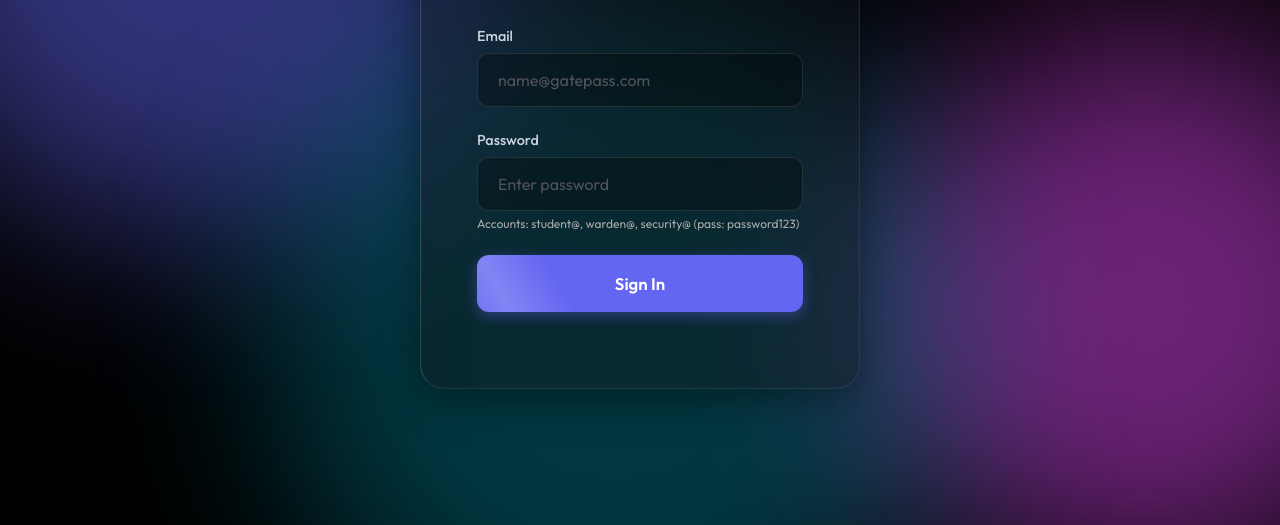
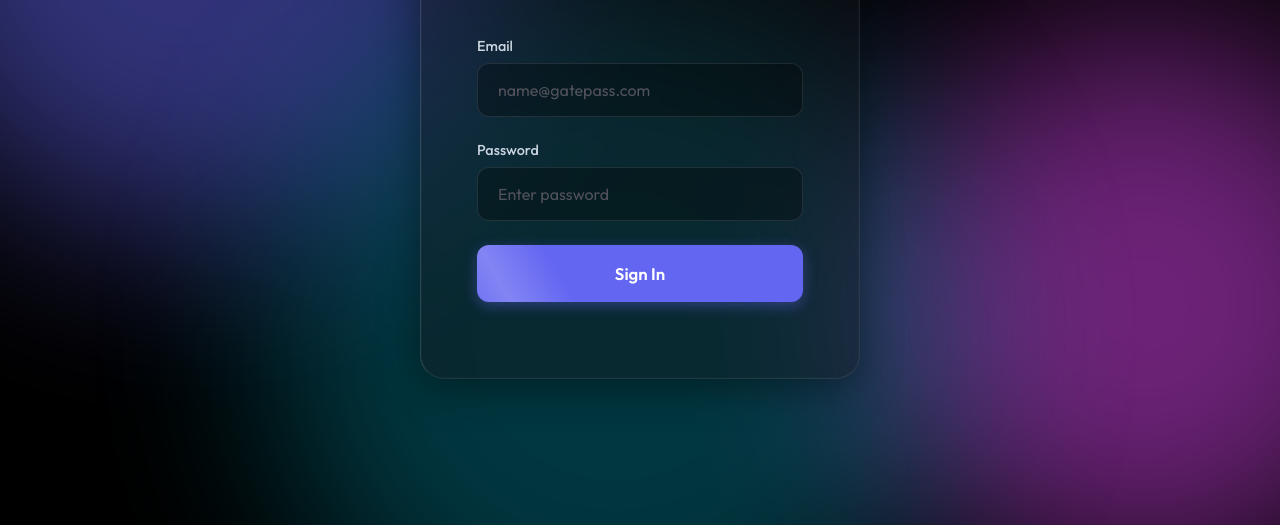
Before and after one commit to aaron10roy-stack/gate-pass, a website: page public/index.html in a window 1280 px wide. Shown: the part 275-800 px from the top of the page. Drawn offline with Linux system fonts and the light colour scheme.

Commit message:
Update index.html

```diff
--- a/public/index.html
+++ b/public/index.html
@@ -35,7 +35,7 @@
                     <div class="input-group">
                         <label>Password</label>
                         <input type="password" id="password" required placeholder="Enter password">
-                        <small style="color:#aaa; font-size: 0.75rem; margin-top:5px; display:block;">Accounts: student@, warden@, security@ (pass: password123)</small>
+
                     </div>
                     <button type="submit" class="btn-primary">Sign In</button>
                     <div id="login-error" class="error-msg"></div>
```
